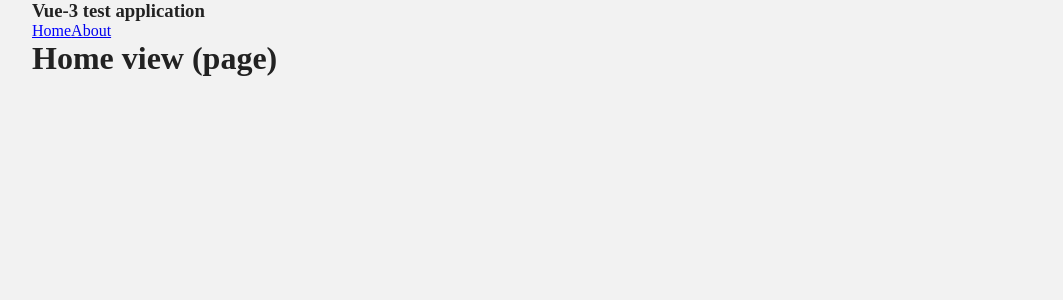
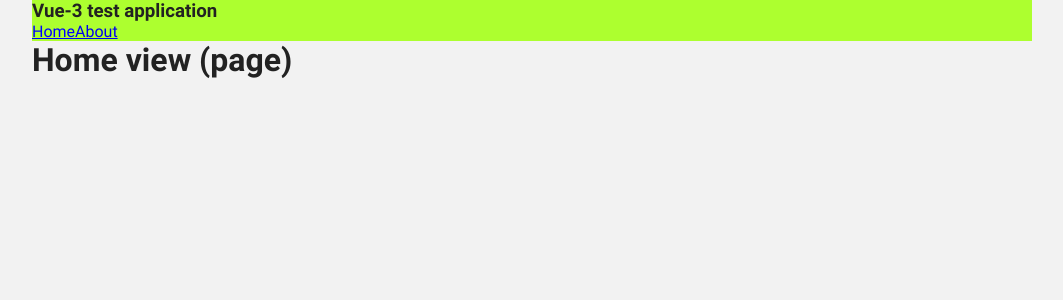
Before and after one commit to yuriy-avdeev/light-users-system, a Vue app: page / in a window 1280 px wide. Shown: the top 300 px of the page, without its empty margins (108-1171 px from the left). Built offline with nearby package versions, Linux system fonts and the light colour scheme.

Commit message:
chore: add built bundle

```diff
--- a/src/assets/main.css
+++ b/src/assets/main.css
@@ -1,4 +1,4 @@
-@import '../assets/fonts/font.css';
+@import '@/assets/fonts/font.css';
 
 :root {
   --color-white: #ffffff;
@@ -29,6 +29,7 @@
   box-sizing: border-box;
   margin: 0;
   padding: 0;
+  font-family: 'Roboto';
 }
 
 body {
--- a/src/components/AppHeader.vue
+++ b/src/components/AppHeader.vue
@@ -20,16 +20,10 @@ defineProps<{
 
 <style scoped>
 .header {
-  /* // */
+  background-color: greenyellow;
 }
 
 .router-link-exact-active {
   color: blue;
 }
-
-@media (hover: hover) {
-  .header__link:hover {
-    color: red;
-  }
-}
 </style>
```
Also changed, not shown: 1 other file (tests, documents, lock files or other folders).
